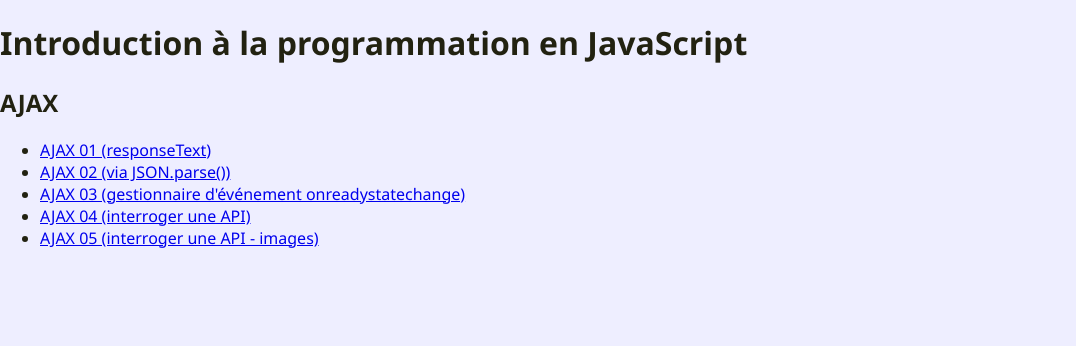
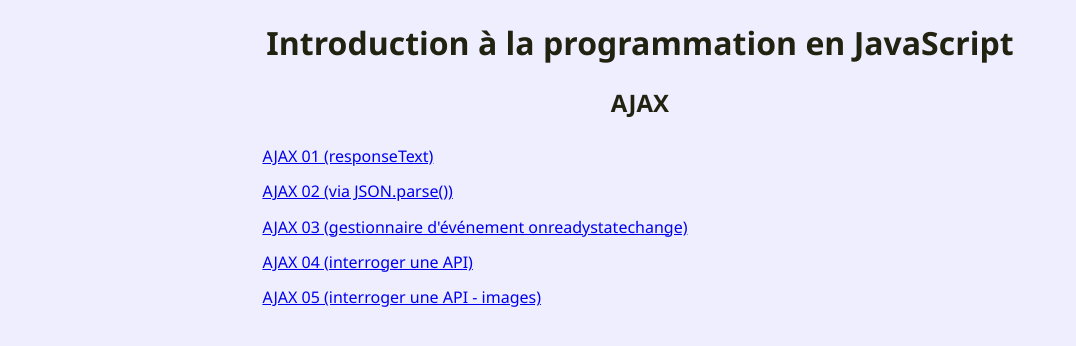
Before and after one commit to jneda/initiation-ajax, a plain HTML site: page index.html in a window 1280 px wide. Shown: the whole page, without its empty margins (0-1076 px from the left). Drawn offline with Linux system fonts and the light colour scheme.

Commit message:
Modifications du CSS

```diff
--- a/index.html
+++ b/index.html
@@ -13,7 +13,7 @@
   <h1>Introduction à la programmation en JavaScript</h1>
   <section>
     <h2>AJAX</h2>
-    <ul>
+    <ul class="links-list">
       <li><a href="exercices-ajax/ajax01/ajax01.html">AJAX 01 (responseText)</a></li>
       <li><a href="exercices-ajax/ajax02/ajax02.html">AJAX 02 (via JSON.parse())</a></li>
       <li><a href="exercices-ajax/ajax03/ajax03.html">AJAX 03 (gestionnaire d'événement onreadystatechange)</a></li>
--- a/styles/general.css
+++ b/styles/general.css
@@ -11,3 +11,34 @@ body {
   background-color: #eef;
   color: #221;
 }
+
+h1,
+h2 {
+  text-align: center;
+}
+
+section {
+  max-width: 80%;
+  margin: 0 auto;
+}
+
+ul {
+  list-style: none;
+  margin: 0;
+  padding: 0;
+  line-height: 1.4rem;
+}
+
+ul li {
+  display: block;
+  padding: 0.4rem;
+}
+
+/* Styles écran large */
+
+@media screen and (min-width: 875px) {
+  body {
+    max-width: 60rem;
+    margin: 0 auto;
+  }
+}
```
